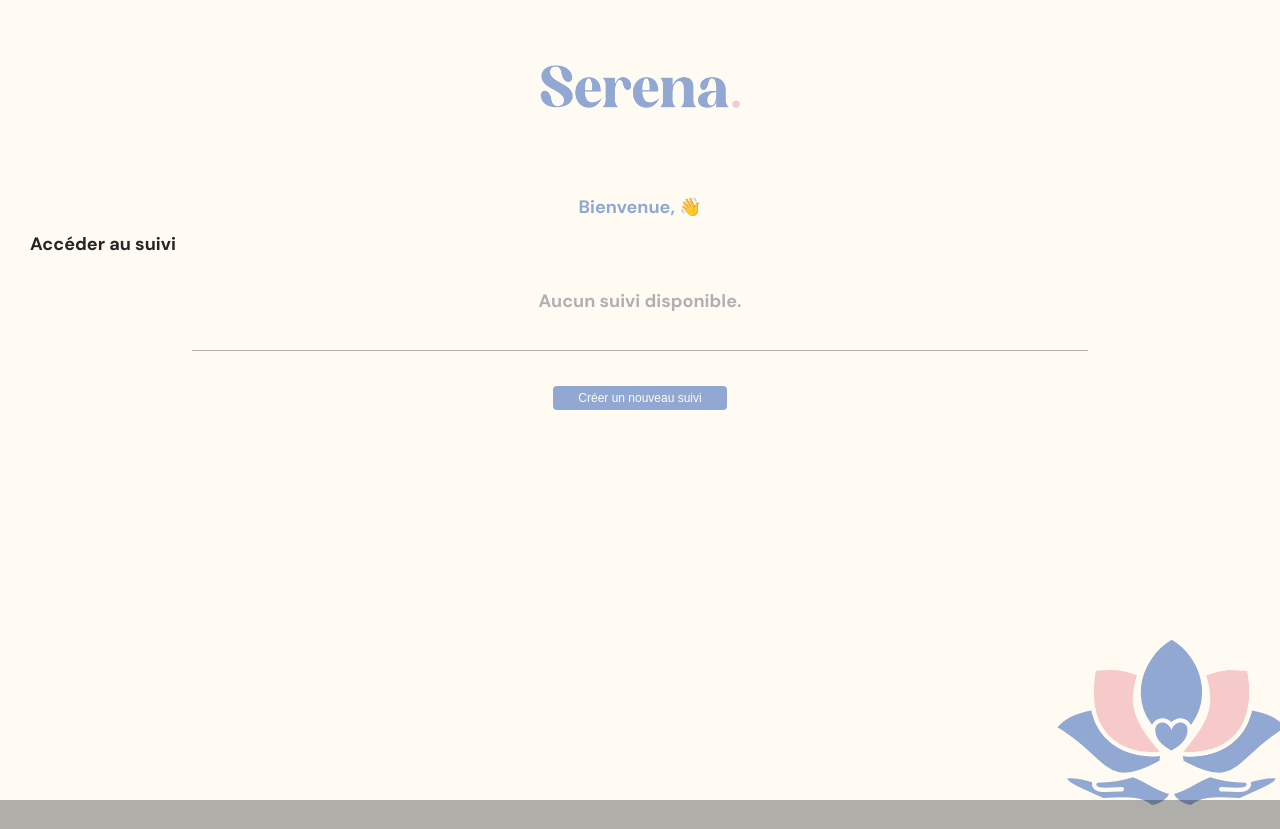
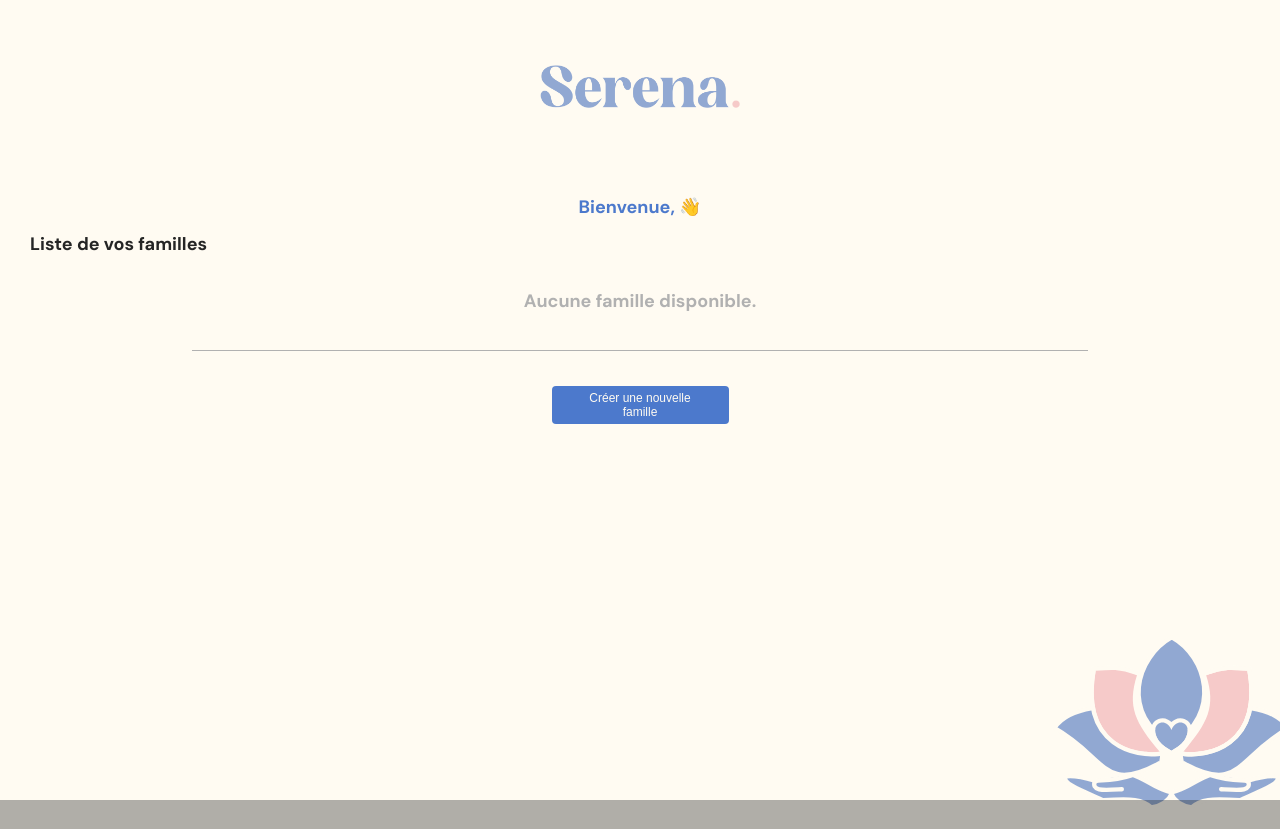
Before and after one commit to Nth-C/serena, a React (Vite) app in the folder frontend/: page /acce_suivi in a window 1280 px wide. Built offline with nearby package versions, Linux system fonts and the light colour scheme; the HTML template or start-up script is replaced by a standard one.

Commit message:
changement text titre

```diff
--- a/frontend/src/App.css
+++ b/frontend/src/App.css
@@ -17,8 +17,8 @@
 :root {
   --black: #252525;
   --white: #FFFBF2;
-  --blue: #91A8D2;
-  --pink: #F6CAC9;
+  --blue: #4C79CC;;
+  --pink: #FF9593;
   --red: #BF443D;
   --gray: #B1B1B1;
   --bg-black: rgba(37, 37, 37, .2);
--- a/frontend/src/App.jsx
+++ b/frontend/src/App.jsx
@@ -48,7 +48,7 @@ function App() {
         {/* ACCUEIL */}
         <Route path="home" element={
           <Layout submenu={[
-              { label: "Tableau de bord", path: "home/dashboard" },
+              { label: "Journal de bord", path: "home/dashboard" },
               { label: "Ma journée", path: "home/my_day" },
               { label: "Dernier rapport", path: "home/last_visit_report" },
             ]}
--- a/frontend/src/Layout.jsx
+++ b/frontend/src/Layout.jsx
@@ -15,7 +15,7 @@ function Layout({submenu}) {
 
     const breadcrumbList = [
         // home
-        { path : "/home/dashboard", breadcrumb: "Accueil > Tableau de bord" },
+        { path : "/home/dashboard", breadcrumb: "Accueil > Journal de bord" },
         { path : "/home/my_day", breadcrumb: "Accueil > Ma Journée" },
         { path : "/home/last_visit_report", breadcrumb: "Accueil > Dernier Rapport" },
         // agenda
--- a/frontend/src/pages/AcceSuivi.jsx
+++ b/frontend/src/pages/AcceSuivi.jsx
@@ -5,7 +5,7 @@ function FamilleItem({ famille, onModifier, onAcceder, isOpen, onToggle }) {
     return (
         <div className={`container_suivi_groupe ${isOpen ? 'open' : ''}`}>
             <div className="principal_infos" onClick={onToggle}>
-                <p>{famille.nom}</p>
+                <p>Espace de la famille : {famille.nom}</p>
             </div>
 
             {isOpen && (
@@ -28,7 +28,7 @@ function FamilleItem({ famille, onModifier, onAcceder, isOpen, onToggle }) {
                                 onAcceder(famille.id_famille);
                             }}
                         >
-                            Accéder
+                            Entrer
                         </button>
                     </div>
                 </div>
@@ -210,7 +210,7 @@ function AcceSuivi() {
             {/* Le message affichera désormais "Bienvenue M. Scapin" pour "scapinb" */}
             <h1 className="bienvenue">Bienvenue, {nomComplet} 👋</h1>
 
-            <h1>Accéder au suivi</h1>
+            <h1>Liste de vos familles</h1>
 
             <div className="list">
                 {familles.length > 0 ? (
@@ -225,23 +225,23 @@ function AcceSuivi() {
                         />
                     ))
                 ) : (
-                    <p className="aucun">Aucun suivi disponible.</p>
+                    <p className="aucun">Aucune famille disponible.</p>
                 )}
             </div>
 
             <span className='border'></span>
 
-            <button className="btn_blue creer_suivi" onClick={toggleNewSuvi}>Créer un nouveau suivi</button>
+            <button className="btn_blue creer_suivi" onClick={toggleNewSuvi}>Créer une nouvelle famille</button>
             {message && <p className="success-msg">{message}</p>}
 
-            <Slide title={"Créer un nouveau suivi"} isOpen={isNewSuiviOpen} toggleOpen={toggleNewSuvi}>
+            <Slide title={"Créer une nouvelle famille"} isOpen={isNewSuiviOpen} toggleOpen={toggleNewSuvi}>
                 <form onSubmit={handleSubmit}>
                     <div className="form-group">
                         <label>Nom de l'aidé : </label>
                         <input type="text" name="nom_aide" value={formData.nom_aide} onChange={handleChange} required />
                     </div>
                     <div className="form-group">
-                        <label>Nom du groupe : </label>
+                        <label>Nom de la famille : </label>
                         <input type="text" name="nom_groupe" value={formData.nom_groupe} onChange={handleChange} required />
                     </div>
                     <div className="form-group">
--- a/frontend/src/pages/CreateAccount.jsx
+++ b/frontend/src/pages/CreateAccount.jsx
@@ -94,7 +94,7 @@ function CreateAccount() {
                     </div>
                 </div>
                 <div>
-                    <label>Date :</label>
+                    <label>Date de naissance:</label>
                     <input type="date" name="date_naissance" value={formData.date_naissance} onChange={handleChange} required/>
                 </div>
                 <div>
--- a/frontend/src/pages/Dashboard.jsx
+++ b/frontend/src/pages/Dashboard.jsx
@@ -58,7 +58,7 @@ function Dashboard() {
 
   return (
     <div className="accueil">
-      <h1>Stock</h1>
+      <h1>Journal de bord</h1>
 
       {medicaments.length === 0 ? (
         <p>Aucun médicament</p>
--- a/frontend/src/pages/Medecine.jsx
+++ b/frontend/src/pages/Medecine.jsx
@@ -241,7 +241,7 @@ function Medecine() {
 
   return (
     <div className="medecine">
-      <h1>Liste médicaments</h1>
+      <h1>Liste des médicaments</h1>
       <div className="list">
           {loading ? (
             <p>Chargement des médicaments...</p>
```
